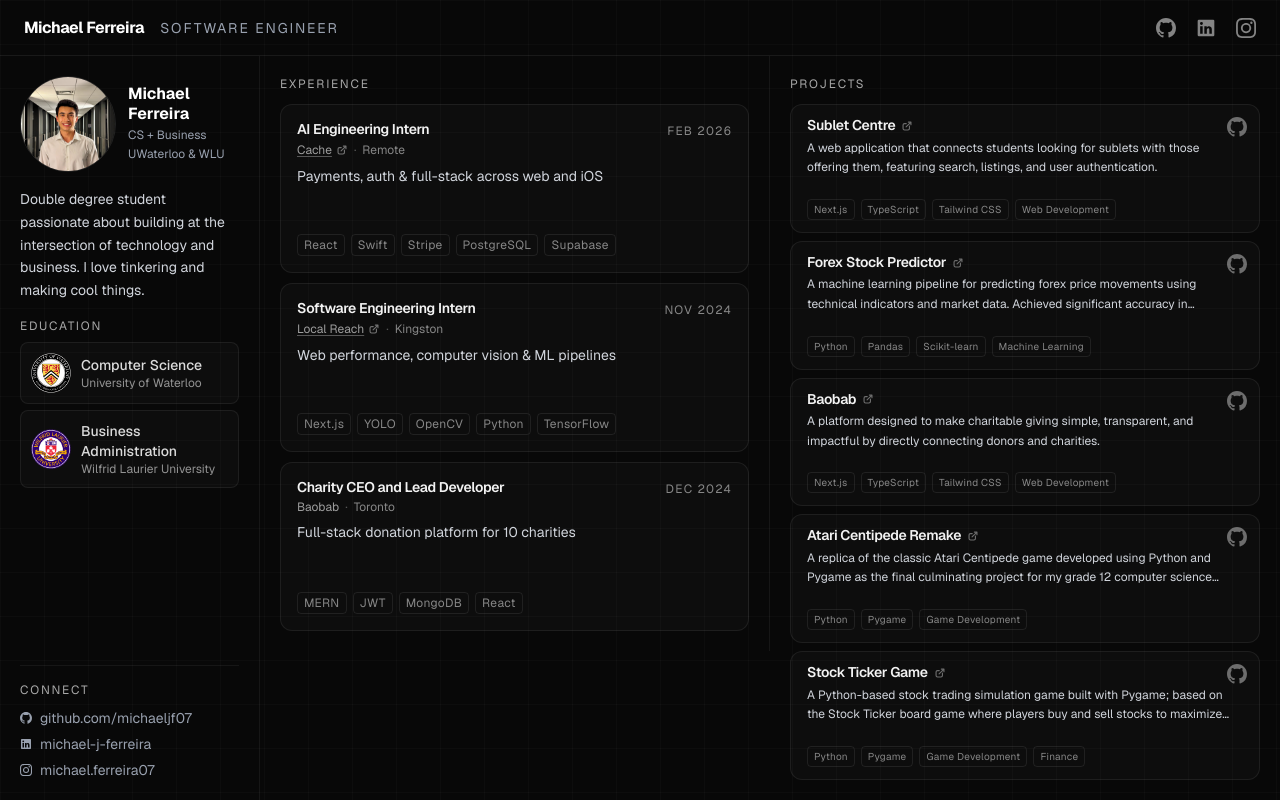
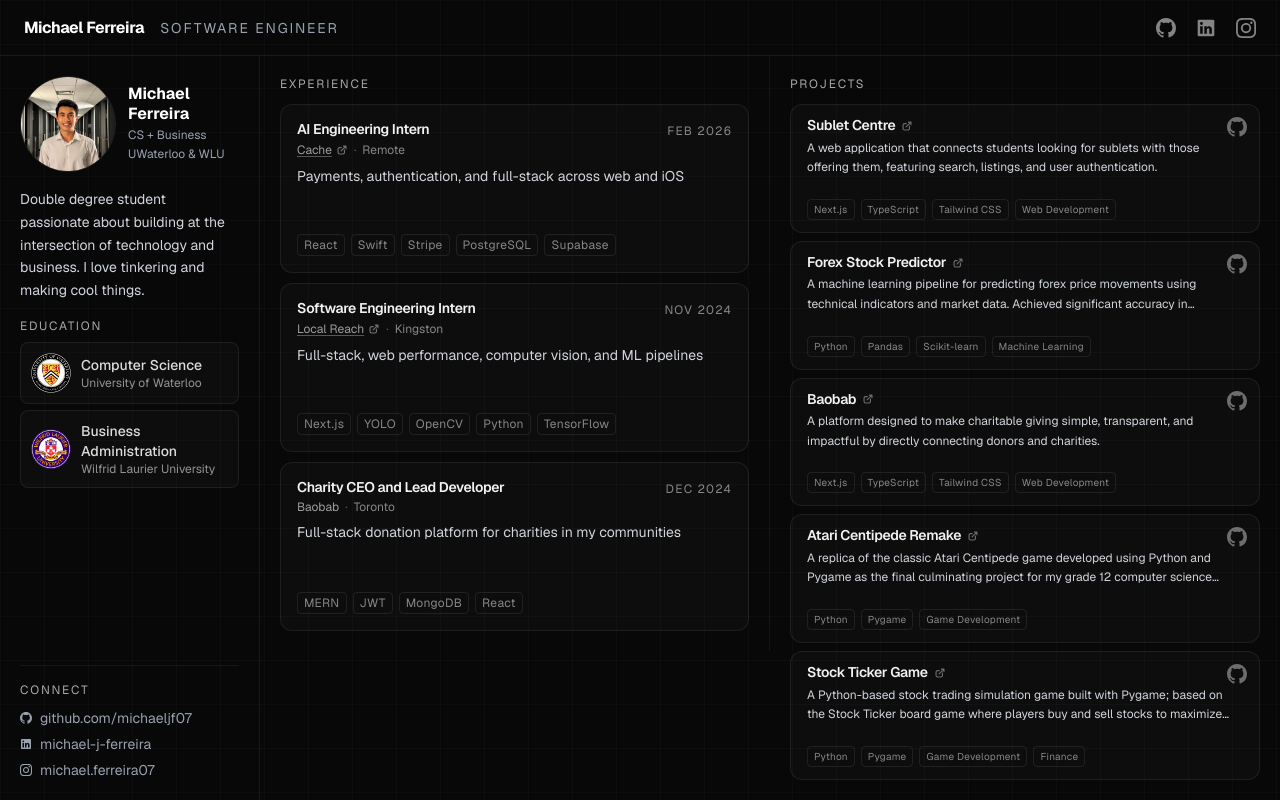
Before and after one commit to michaeljf07/personal-website3.0, a Next.js app: page / in a window 1280 px wide. Built offline with nearby package versions, Linux system fonts and the light colour scheme; no server answers.

Commit message:
udpate: experience

```diff
--- a/app/components/experienceData.ts
+++ b/app/components/experienceData.ts
@@ -5,7 +5,7 @@
         companyUrl: "https://cacheinyourcloset.com",
         location: "Remote, Toronto, ON",
         dates: "Feb 2026 - Present",
-        summary: "Payments, auth & full-stack across web and iOS",
+        summary: "Payments, authentication, and full-stack across web and iOS",
         technologies: ["React", "Swift", "Stripe", "PostgreSQL", "Supabase"],
         description: [
             "Led end-to-end deployment of Stripe payment processing, authentication, and user management across a React web app and iOS Swift app, supporting 100+ users and 1,500+ transactions",
@@ -19,7 +19,8 @@
         companyUrl: "https://thelocalreach.ca",
         location: "Kingston, ON",
         dates: "Nov 2024 - Mar 2025",
-        summary: "Web performance, computer vision & ML pipelines",
+        summary:
+            "Full-stack, web performance, computer vision, and ML pipelines",
         technologies: ["Next.js", "YOLO", "OpenCV", "Python", "TensorFlow"],
         description: [
             "Refactored the website to leverage SSR and SSG techniques, reducing client-side bundle size by 68% and improving initial page load time from 2.8s to 0.9s.",
@@ -32,7 +33,7 @@
         company: "Baobab",
         location: "Toronto, ON",
         dates: "Dec 2024 - Aug 2025",
-        summary: "Full-stack donation platform for 10 charities",
+        summary: "Full-stack donation platform for charities in my communities",
         technologies: ["MERN", "JWT", "MongoDB", "React"],
         description: [
             "Built and deployed a full-stack MERN donation platform serving 10 charitable organizations with 90+ active users, contributing 9K+ lines of production code that facilitated $1,000+ in donations",
```
